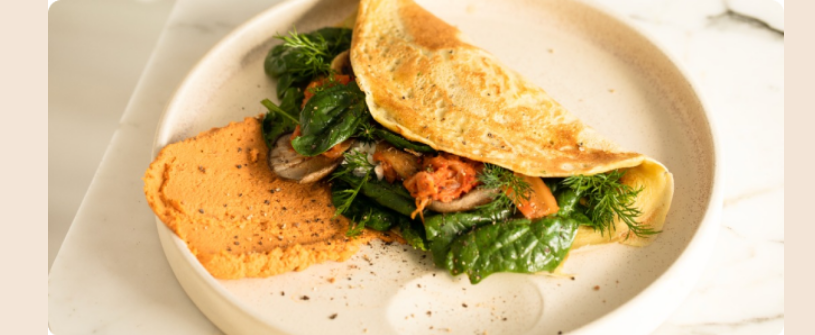
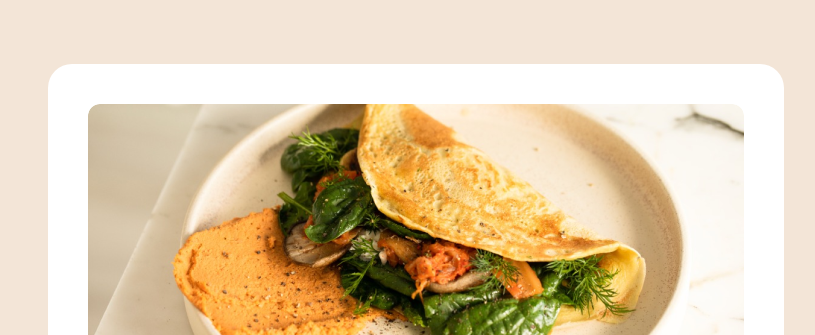
Before and after one commit to angelinalinda/receitatrabalho, a plain HTML site: page index.html in a window 1280 px wide. Shown: the top 335 px of the page, without its empty margins (224-1039 px from the left). Drawn offline with Linux system fonts and the light colour scheme.

Commit message:
Css (acaba pelo amor d Deus)

```diff
--- a/style.css
+++ b/style.css
@@ -10,10 +10,14 @@ body > div{
     background-color: #fff;
     max-width: 736px;
     margin-inline: auto;
-
+    margin-block: 64px;
+    padding: 40px;
+    border-radius: 24px;
 }
 div img{
     width: 100%;
+    border-radius: 12px;
+    margim-bottom: 40px;
 }
 h1,h2{
     font-family: 'Lora', serif;
```
